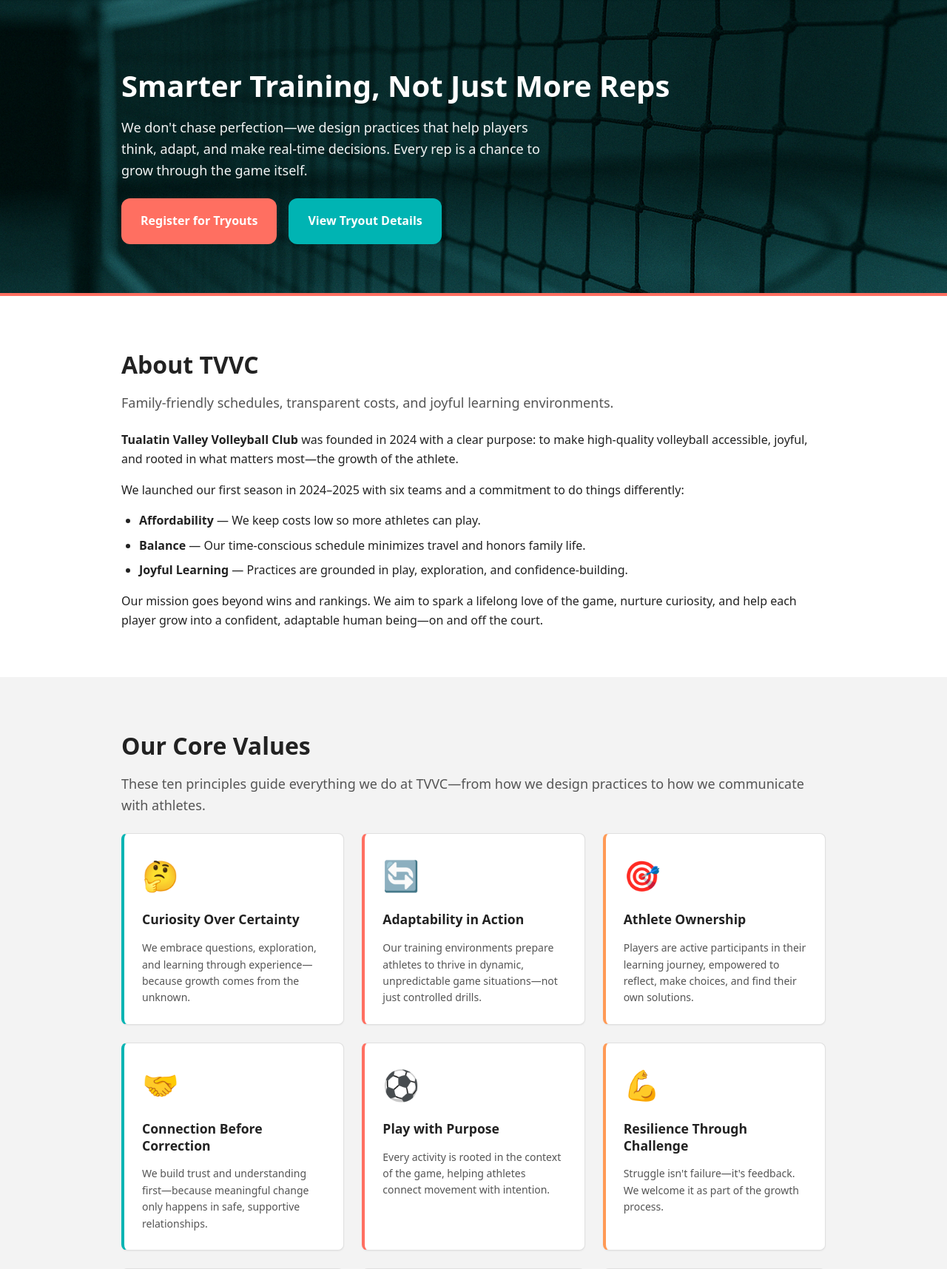
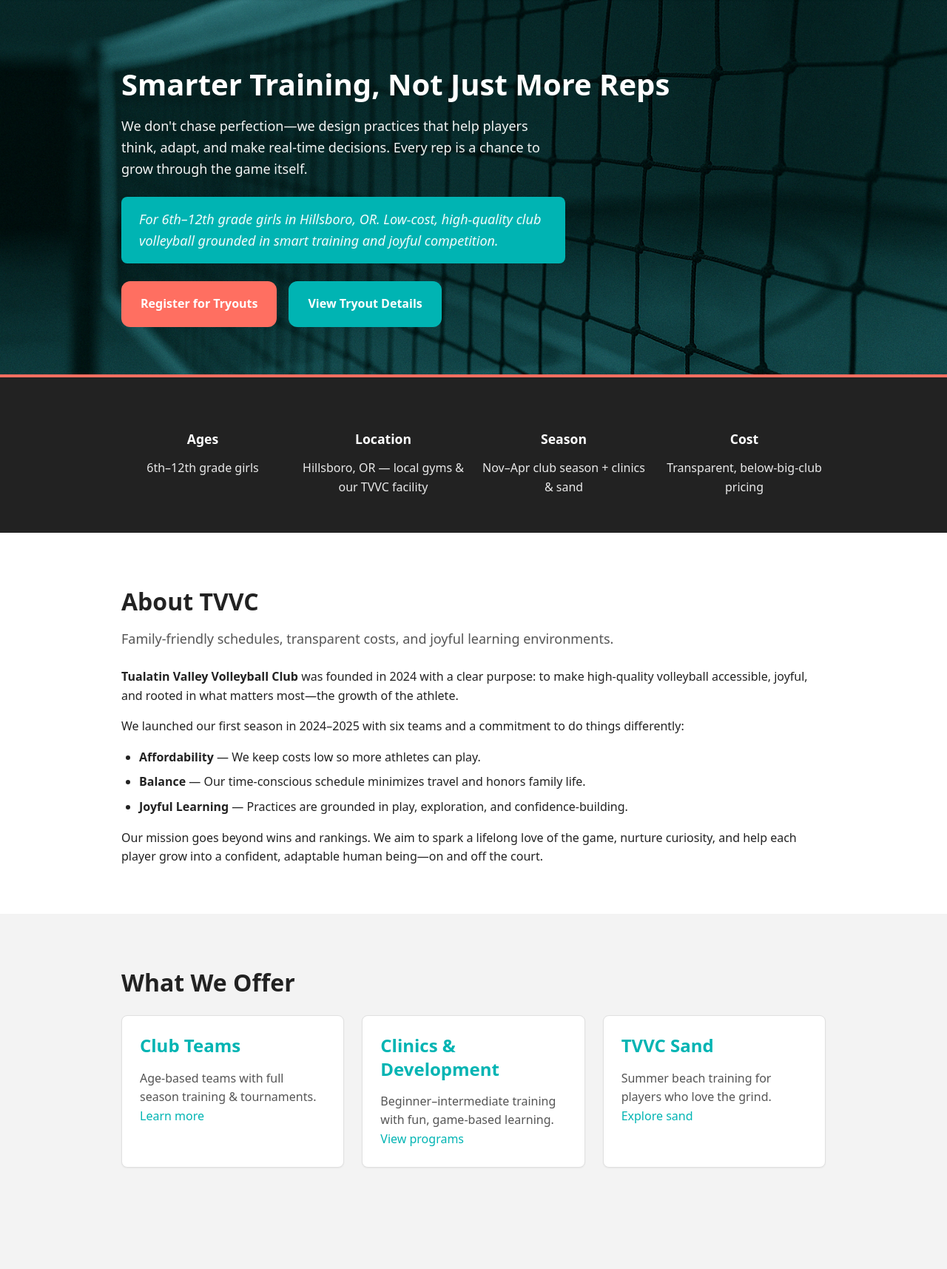
Before and after one commit to revenant-73/tvvc-website, a PHP site: page / in a window 1280 px wide. Shown: the part 120-1835 px from the top of the page at 74% size. Run offline with PHP 8.4, Linux system fonts and the light colour scheme.

Commit message:
Add new sections for 'At a Glance' and 'Programs Snapshot', enhance hero section with tagline, and improve footer accessibility

```diff
--- a/assets/styles.css
+++ b/assets/styles.css
@@ -268,6 +268,114 @@ nav[aria-label="Primary navigation"] a:focus {
   font-size: clamp(1rem, 2vw, 1.125rem);
   max-width: 600px;
   line-height: var(--line-height-base);
+}
+
+.hero-tagline {
+  color: var(--color-charcoal);
+  font-size: clamp(0.95rem, 1.5vw, 1rem);
+  margin-top: var(--space-lg) !important;
+  font-style: italic;
+  max-width: 600px;
+  background-color: var(--color-primary-teal);
+  padding: var(--space-md) var(--space-lg);
+  border-radius: var(--radius-md);
+  font-weight: var(--font-weight-medium);
+}
+
+/* ===========================
+   AT A GLANCE SECTION
+   =========================== */
+
+#at-a-glance {
+  background-color: var(--color-charcoal);
+  color: var(--color-white);
+  padding: var(--space-2xl) 0;
+}
+
+.glance-grid {
+  display: grid;
+  grid-template-columns: repeat(auto-fit, minmax(200px, 1fr));
+  gap: var(--space-lg);
+  text-align: center;
+}
+
+.glance-item h3 {
+  margin-bottom: var(--space-md);
+  color: var(--color-white);
+  font-weight: var(--font-weight-bold);
+  font-size: 1.1rem;
+}
+
+.glance-item p {
+  margin: 0;
+  color: rgba(255, 255, 255, 0.9);
+  font-size: var(--font-size-base);
+}
+
+/* ===========================
+   HOW TO JOIN SECTION
+   =========================== */
+
+.steps {
+  counter-reset: step-counter;
+  list-style: none;
+  padding: 0;
+  margin: var(--space-xl) 0;
+  max-width: 700px;
+}
+
+.steps li {
+  position: relative;
+  padding-left: var(--space-2xl);
+  margin: var(--space-lg) 0;
+  font-size: var(--font-size-lg);
+  line-height: var(--line-height-base);
+}
+
+.steps li::before {
+  content: counter(step-counter);
+  counter-increment: step-counter;
+  position: absolute;
+  left: 0;
+  top: 0;
+  display: flex;
+  align-items: center;
+  justify-content: center;
+  width: 2.5rem;
+  height: 2.5rem;
+  background-color: var(--color-primary-coral);
+  color: var(--color-white);
+  border-radius: 50%;
+  font-weight: var(--font-weight-bold);
+  font-size: 1.1rem;
+}
+
+/* ===========================
+   FOOTER ACCESSIBILITY
+   =========================== */
+
+.footer-accessibility {
+  background-color: rgba(0, 180, 179, 0.1);
+  padding: var(--space-lg) var(--container-padding);
+  margin-bottom: var(--space-lg);
+  border-radius: var(--radius-md);
+  text-align: center;
+}
+
+.footer-accessibility p {
+  margin: 0;
+  color: var(--color-white);
+  font-size: var(--font-size-base);
+}
+
+.footer-accessibility a {
+  color: var(--color-primary-teal);
+  font-weight: var(--font-weight-semibold);
+  text-decoration: underline;
+}
+
+.footer-accessibility a:hover {
+  color: var(--color-white);
 }
 
 /* ===========================
@@ -541,6 +649,16 @@ a:focus-visible, button:focus-visible {
   outline-offset: 2px;
 }
 
+input:focus-visible, textarea:focus-visible, select:focus-visible {
+  outline: 3px solid var(--color-primary-teal);
+  outline-offset: 2px;
+}
+
+.btn:focus-visible {
+  outline: 3px solid var(--color-white);
+  outline-offset: 2px;
+}
+
 /* ===========================
    MOBILE MENU
    =========================== */
@@ -698,6 +816,20 @@ a:focus-visible, button:focus-visible {
     grid-template-columns: 1fr;
   }
 
+  .glance-grid {
+    grid-template-columns: repeat(2, 1fr);
+  }
+
+  .steps li {
+    padding-left: var(--space-xl);
+  }
+
+  .steps li::before {
+    width: 2rem;
+    height: 2rem;
+    font-size: 0.9rem;
+  }
+
   .footer-content {
     grid-template-columns: 1fr;
     gap: var(--space-lg);
--- a/index.html
+++ b/index.html
@@ -50,13 +50,38 @@
   <main id="main">
 
     <!-- Hero Section -->
-    <section class="hero">
+    <section class="hero" style="background-image: linear-gradient(135deg, rgba(0, 0, 0, 0.3), rgba(0, 0, 0, 0.1)), url('./assets/images/hero-volleyball-action.jpg');">
       <div class="hero-content">
         <h2>Smarter Training, Not Just More Reps</h2>
         <p>We don't chase perfection—we design practices that help players think, adapt, and make real-time decisions. Every rep is a chance to grow through the game itself.</p>
+        <p class="hero-tagline">For 6th–12th grade girls in Hillsboro, OR. Low-cost, high-quality club volleyball grounded in smart training and joyful competition.</p>
         <div class="btn-group">
-          <a class="btn" href="https://tvvc.volleyballcentral.io" target="_blank" rel="noopener noreferrer">Register for Tryouts</a>
+          <a class="btn" href="https://tvvc.volleyballcentral.io/" target="_blank" rel="noopener noreferrer">Register for Tryouts</a>
           <a class="btn secondary" href="teams.html#tryouts">View Tryout Details</a>
+        </div>
+      </div>
+    </section>
+
+    <!-- At a Glance Section -->
+    <section id="at-a-glance">
+      <div class="container">
+        <div class="glance-grid">
+          <div class="glance-item">
+            <h3>Ages</h3>
+            <p>6th–12th grade girls</p>
+          </div>
+          <div class="glance-item">
+            <h3>Location</h3>
+            <p>Hillsboro, OR — local gyms & our TVVC facility</p>
+          </div>
+          <div class="glance-item">
+            <h3>Season</h3>
+            <p>Nov–Apr club season + clinics & sand</p>
+          </div>
+          <div class="glance-item">
+            <h3>Cost</h3>
+            <p>Transparent, below-big-club pricing</p>
+          </div>
         </div>
       </div>
     </section>
@@ -78,6 +103,30 @@
         </ul>
 
         <p>Our mission goes beyond wins and rankings. We aim to spark a lifelong love of the game, nurture curiosity, and help each player grow into a confident, adaptable human being—on and off the court.</p>
+      </div>
+    </section>
+
+    <!-- Programs Snapshot Section -->
+    <section id="programs-preview" class="alt">
+      <div class="container">
+        <h2>What We Offer</h2>
+        <div class="card-grid">
+          <div class="card">
+            <h3>Club Teams</h3>
+            <p>Age-based teams with full season training & tournaments.</p>
+            <a href="teams.html">Learn more</a>
+          </div>
+          <div class="card">
+            <h3>Clinics & Development</h3>
+            <p>Beginner–intermediate training with fun, game-based learning.</p>
+            <a href="programs.html">View programs</a>
+          </div>
+          <div class="card">
+            <h3>TVVC Sand</h3>
+            <p>Summer beach training for players who love the grind.</p>
+            <a href="programs.html#sand">Explore sand</a>
+          </div>
+        </div>
       </div>
     </section>
 
@@ -113,7 +162,7 @@
           </div>
 
           <div class="card value-card value-card-5">
-            <div class="value-icon">⚽</div>
+            <div class="value-icon">🏐</div>
             <h3>Play with Purpose</h3>
             <p>Every activity is rooted in the context of the game, helping athletes connect movement with intention.</p>
           </div>
@@ -185,6 +234,9 @@
           </ul>
         </div>
       </div>
+      <div class="footer-accessibility">
+        <p><strong>Questions about cost or access?</strong> <a href="mailto:info@tualatinvalleyvb.com">Email us</a>. We'll work with you.</p>
+      </div>
       <div class="footer-divider">
         <p>© 2025 Tualatin Valley Volleyball Club. All rights reserved.</p>
       </div>
```
